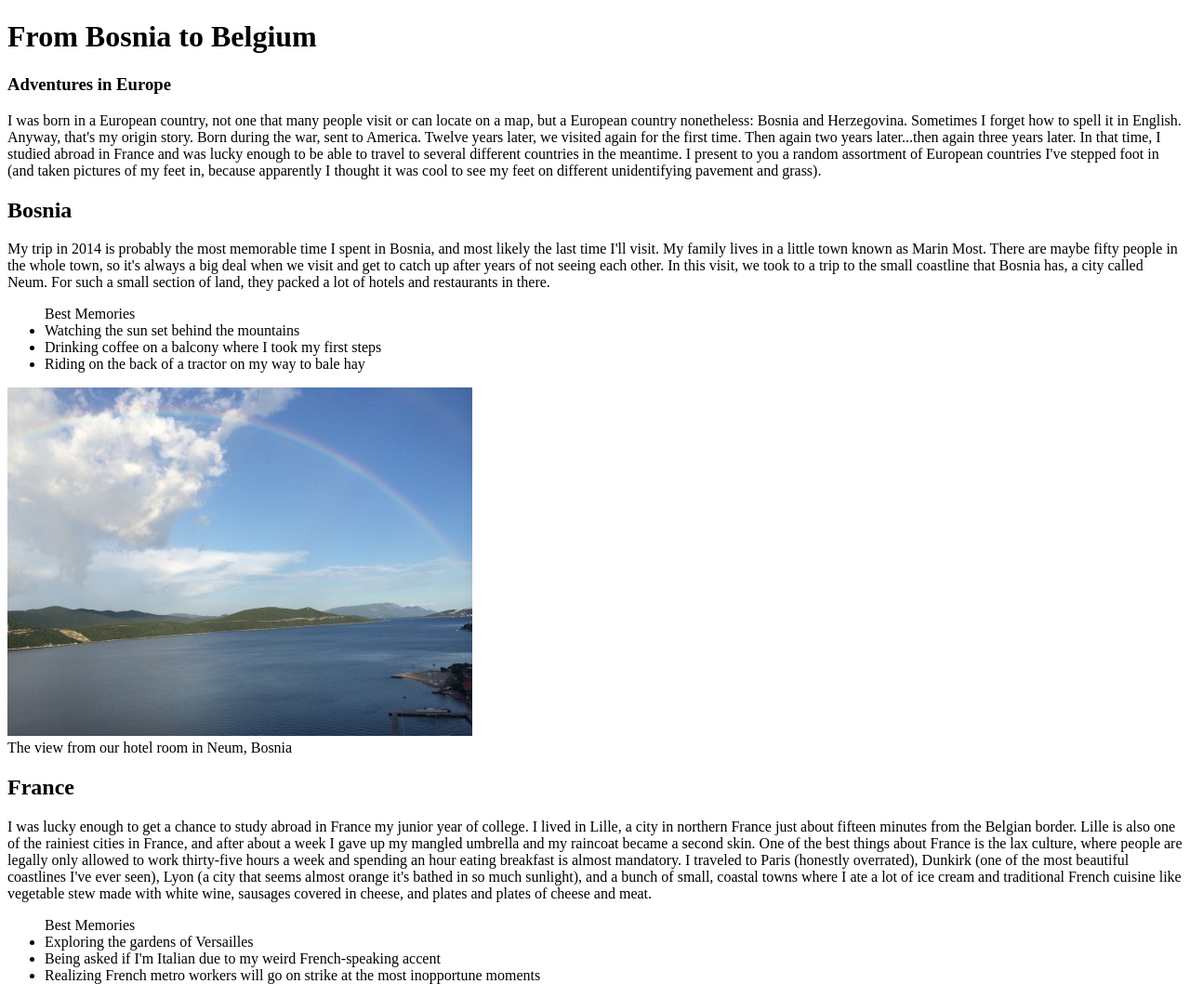
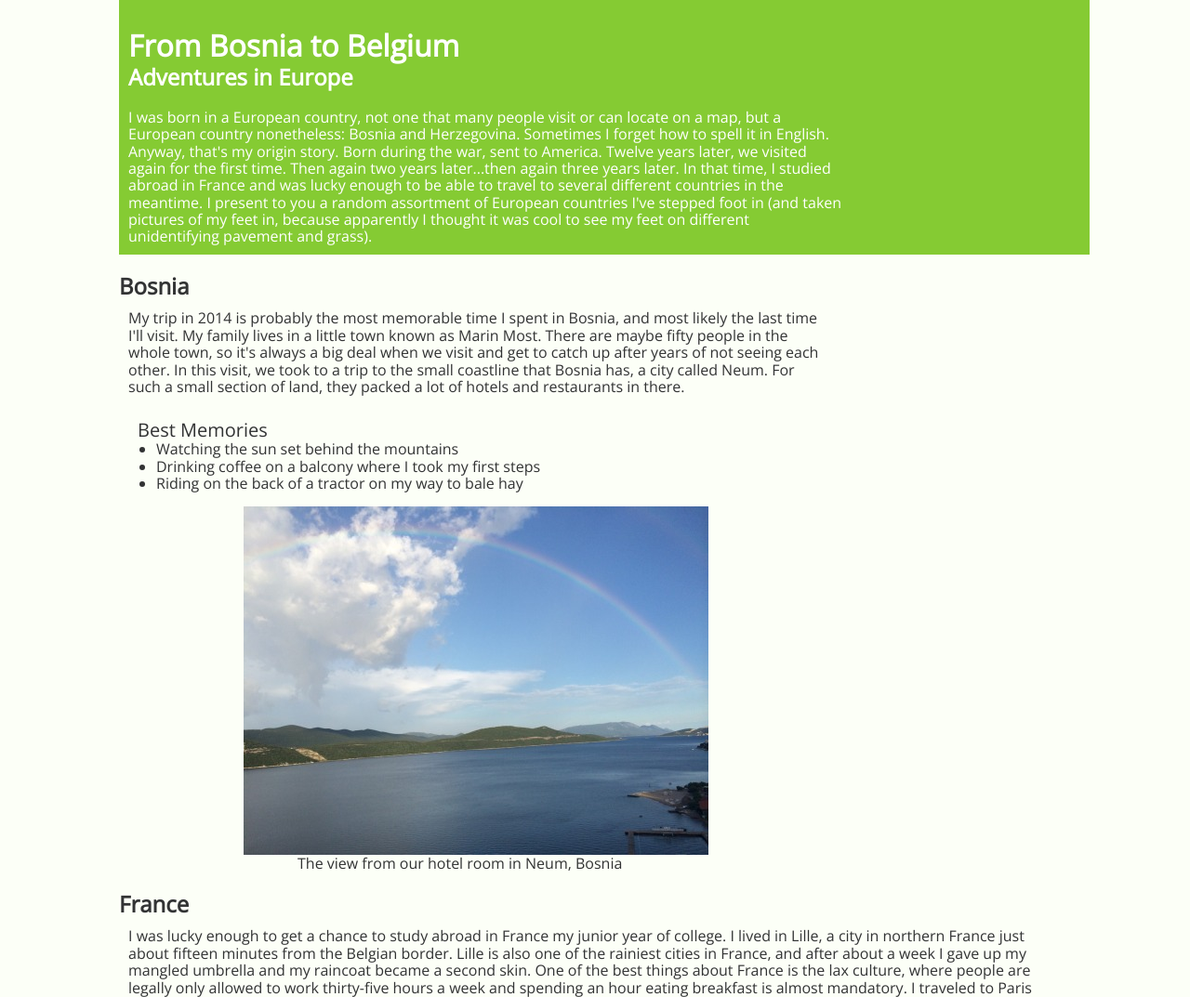
Before and after one commit to belkisac/html-me-something, a plain HTML site: page index.html in a window 1280 px wide. Shown: the top 1073 px of the page at 93% size. Drawn offline with nearby package versions, Linux system fonts and the light colour scheme.

Commit message:
Added a lot of styling and classes/ids to html

```diff
--- a/index.html
+++ b/index.html
@@ -2,44 +2,52 @@
 <html>
 <head>
     <title>European Adventures</title>
+    <link rel="stylesheet" type="text/css" href="style.css" />
+    <!--google font-->
+    <link href="https://fonts.googleapis.com/css?family=Open+Sans" rel="stylesheet">
 </head>
 <body>
-        <header>
+        <header class="top">
             <h1>From Bosnia to Belgium</h1>
-            <h3>Adventures in Europe</h3>
-            <p>I was born in a European country, not one that many people visit or can locate on a map, but a European
+            <h2 class="subtitle">Adventures in Europe</h2>
+            <div class="description">I was born in a European country, not one that many people visit or can locate on a map, but a European
                 country nonetheless: Bosnia and Herzegovina. Sometimes I forget how to spell it in English. Anyway, that's my
                 origin story. Born during the war, sent to America. Twelve years later, we visited again for the first time. Then again
                 two years later...then again three years later. In that time, I studied abroad in France and was lucky enough to
                 be able to travel to several different countries in the meantime. I present to you a random assortment of European countries I've stepped
                 foot in (and taken pictures of my feet in, because apparently I thought it was cool to see my feet on different unidentifying pavement and grass).
-            </p>
+            </div>
         </header>
         <main>
+        <div class="stories">
             <article>
-                <h2>Bosnia</h2>
+                <div class="description">
+                <h2 class="main_title">Bosnia</h2>
                 <p>My trip in 2014 is probably the most memorable time I spent in Bosnia, and most likely the last time I'll visit. My family lives in a little
                     town known as Marin Most. There are maybe fifty people in the whole town, so it's always a big deal when we visit and get to catch up after
                     years of not seeing each other. In this visit, we took to a trip to the small coastline that Bosnia has, a city called Neum. For such a small
                     section of land, they packed a lot of hotels and restaurants in there.
                 </p>
-                <ul>Best Memories
+                <ul>
+                    <li id="list-heading">Best Memories</li>
                     <li>Watching the sun set behind the mountains</li>
                     <li>Drinking coffee on a balcony where I took my first steps</li>
                     <li>Riding on the back of a tractor on my way to bale hay</li>
                 </ul>
                 <img src="images/neum_balcony.jpg" />
                 <figcaption>The view from our hotel room in Neum, Bosnia</figcaption>
+                </div>
             </article>
             <article>
-                <h2>France</h2>
+                <h2 class="main_title">France</h2>
                 <p>I was lucky enough to get a chance to study abroad in France my junior year of college. I lived in Lille, a city in northern France just
                     about fifteen minutes from the Belgian border. Lille is also one of the rainiest cities in France, and after about a week I gave up my mangled umbrella and my
                     raincoat became a second skin. One of the best things about France is the lax culture, where people are legally only allowed to work thirty-five hours a week and spending
                     an hour eating breakfast is almost mandatory. I traveled to Paris (honestly overrated), Dunkirk (one of the most beautiful coastlines I've ever seen), Lyon (a city that seems almost orange it's bathed in so much sunlight),
                     and a bunch of small, coastal towns where I ate a lot of ice cream and traditional French cuisine like vegetable stew made with white wine, sausages covered in cheese, and plates and plates of cheese and meat.
                 </p>
-                <ul>Best Memories
+                <ul>
+                    <li id="list-heading">Best Memories</li>
                     <li>Exploring the gardens of Versailles</li>
                     <li>Being asked if I'm Italian due to my weird French-speaking accent</li>
                     <li>Realizing French metro workers will go on strike at the most inopportune moments</li>
@@ -50,13 +58,14 @@
                 <figcaption>The Gardens of Versailles</figcaption>
             </article>
             <article>
-                <h2>Croatia</h2>
+                <h2 class="main_title">Croatia</h2>
                 <p>Our home in Bosnia is just a short drive from Croatia, another European country that was a part of former Yugoslavia. They speak the same language
                     as we do in Bosnia, just with a different dialect. We go to Croatia for the beaches. They're nothing like beaches in America; they're rocky and the
                     water is usually way too cold to swim in, since the Adriatic Sea doesn't get very warm. I still go swimming every time we're there, though I
                     quickly end up back in the sun, shivering and covered in saltwater.
                 </p>
-                <ul>Best Memories
+                <ul>
+                    <li id="list-heading">Best Memories</li>
                     <li>Eating giant ice cream cones that cost less than a dollar</li>
                     <li>Sitting to get my portrait drawn by an amazing street artist</li>
                     <li>Snorkeling and watching tiny fish swim around my legs</li>
@@ -65,7 +74,7 @@
                 <figcaption>A panorama of Dubrovnik, Croatia</figcaption>
             </article>
             <article>
-                <h2>Spain</h2>
+                <h2 class="main_title">Spain</h2>
                 <p>My time in Spain was spent in Barcelona with three other girls, where we proceeded to reenact The Cheetah Girls whenever we were
                     in a location we recognized from the movie. The most endearing part of Spain was their ability to take life very slowly; they woke up
                     much later than us, which means they eat much later, which means the first day we walked into a restaurant at noon looking for lunch they
@@ -73,7 +82,7 @@
                     quite a departure from rainy, gloomy Lille, France, and it was probably the one time in six months we were able to wear shorts.
                 </p>
                 <ul>
-                    Best Memories
+                    <li id="list-heading">Best Memories</li>
                     <li>Riding bikes along the beach</li>
                     <li>Pantomiming stomachaches in a Spanish pharmacy because we didn't speak Spanish</li>
                     <li>Eating seafood paella and drinking sangria for less than &euro;5</li>
@@ -82,12 +91,13 @@
                 <figcaption>The view from Mount Tibidabo, the highest point in Barcelona</figcaption>
             </article>
             <article>
-                <h2>Belgium</h2>
+                <h2 class="main_title">Belgium</h2>
                 <p>The best part of Belgium was hands-down the Chocolate Museum, which is exactly as wonderful as it sounds. Samples throughout the building,
                     sculptures made of chocolate, and the whole history of chocolate told through pictures and stories. The French fry museum was also very neat, and
                     at the end we got to sample different French fry cuts and seasonings. Obviously my favorite part of traveling to Belgium was getting to eat.</p>
                 </p>
-                <ul>Best Memories
+                <ul>
+                    <li id="list-heading">Best Memories</li>
                     <li>Getting to see the dog who hangs out of the window in Bruges</li>
                     <li>Sampling chocolate beer (gross, do not recommend it)</li>
                     <li>Getting to walk in miles of city space where cars aren't allowed</li>
@@ -95,6 +105,7 @@
                 <img src="images/bruges.png" />
                 <figcaption>Crossing over a bridge in Bruges, Belgium</figcaption>
             </article>
+        </div>
         </main>
         <footer>
             <p>Thanks for reading! Hopefully one day I'll get to fill in more countries...</p>
--- a/style.css
+++ b/style.css
@@ -445,3 +445,64 @@ template {
 [hidden] {
   display: none;
 }
+
+/* start Belkisa CSS */
+
+body {
+    font-family: 'Open Sans', sans-serif;
+    width: 100%;
+	max-width: 1024px;
+    margin: 0 auto;
+    background-color: #FCFFF7;
+}
+
+.top {
+    background-color: #85CB33;
+    margin: 0;
+    padding: 10px;
+    color: #ffffff;
+    width: 100%;
+	max-width: 1024px;
+}
+
+h1 {
+    margin-bottom: 1px;
+}
+
+.subtitle {
+    margin-top: 1px;
+}
+
+.main_title {
+    margin-bottom: 1px;
+}
+
+p {
+    margin-top: 2px;
+    padding: 10px;
+}
+
+img {
+    display: block;
+    margin: auto;
+}
+
+figcaption {
+    margin: auto;
+    width: 50%;
+}
+
+#list-heading {
+    margin-left: -20px;
+    list-style-type: none;
+    font-size: 20px;
+}
+
+.description {
+    width: 75%;
+}
+
+.stories {
+    background-color: #FCFFF7;
+    color: #323334;
+}
```
